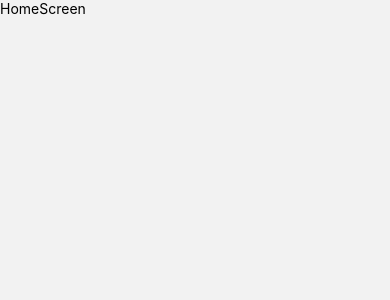
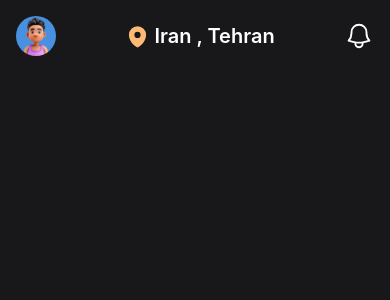
Before and after one commit to parsa-vesali/Coffee-App, a React Native app: screen /Home in a window 390 px wide. Shown: the top 300 px of the page. Built offline with nearby package versions, Linux system fonts and the light colour scheme.

Commit message:
home screen updated

```diff
--- a/screens/HomeScreen.jsx
+++ b/screens/HomeScreen.jsx
@@ -1,10 +1,32 @@
-import { View, Text } from 'react-native'
 import React from 'react'
-
+import { View, Text, Image } from 'react-native'
+import { StatusBar } from 'expo-status-bar'
+import { SafeAreaView } from 'react-native-safe-area-context'
+import { MapPinIcon } from 'react-native-heroicons/solid'
+import { BellIcon } from 'react-native-heroicons/outline'
 export default function HomeScreen() {
     return (
-        <View class="bg-slate-800">
-            <Text>HomeScreen</Text>
+        <View className="flex-1 relative  bg-zinc-900 ">
+            <StatusBar style='light' />
+            <SafeAreaView className="flex-1">
+
+
+                {/* avatar and bell icon */}
+
+                <View className="px-4 pt-4 flex-row justify-between items-center">
+                    <Image
+                        source={require('../assets/image/avatar.jpg')}
+                        className="h-10 w-10 rounded-full"
+                    />
+                    <View className="flex-row items-center space-x-1 ">
+                        <MapPinIcon size='25' color='#FDBA74' />
+                        <Text className="text-xl font-semibold text-white">Iran , Tehran</Text>
+                    </View>
+                    <BellIcon size='30' color='white' />
+                </View>
+
+
+            </SafeAreaView>
         </View>
     )
 }
--- a/screens/WellcomeScreen.jsx
+++ b/screens/WellcomeScreen.jsx
@@ -23,6 +23,7 @@ export default function WellcomeScreen() {
     setTimeout(() => navigaton.navigate('Home'), 2500)
   }, [])
   return (
+
     <View className="flex-1 items-center justify-center space-y-10 bg-zinc-900 ">
       <StatusBar style='light' />
       <Animated.View className="rounded-full bg-white/20" style={{ padding: ring2padding }}>
```
Also changed, not shown: assets/image/avatar.jpg (added), assets/image/body-bg.png (added).
